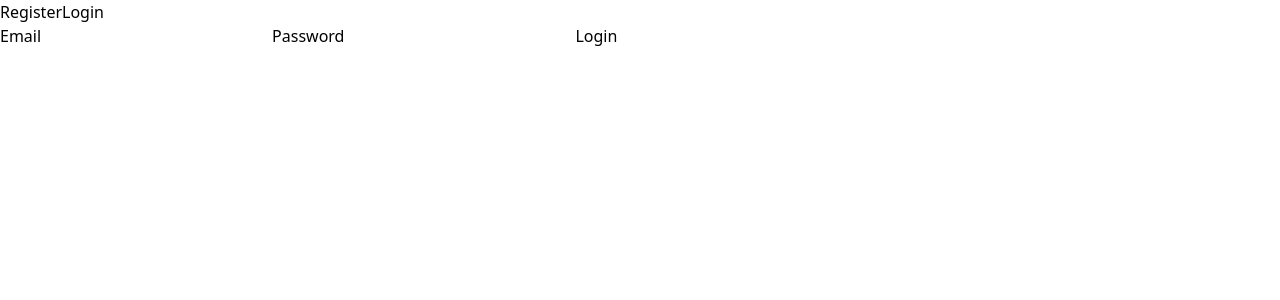
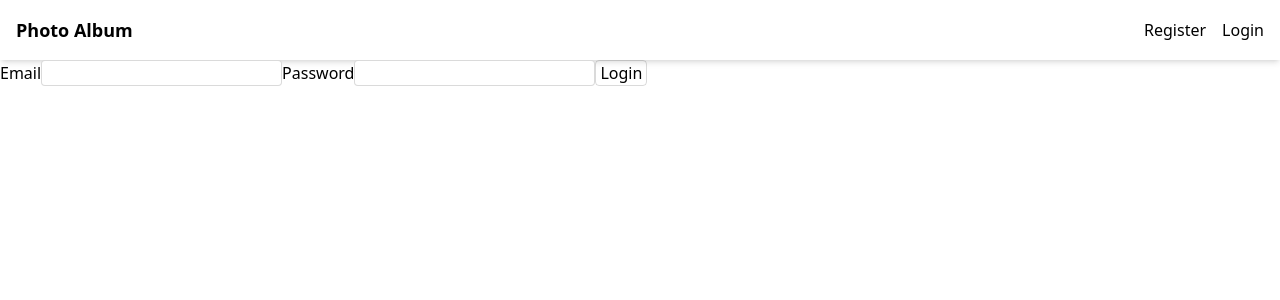
Before and after one commit to LorenzoR02/nextjs-photo-album, a Next.js app: page /auth/login in a window 1280 px wide. Shown: the top 300 px of the page. Built offline with nearby package versions, Linux system fonts and the light colour scheme; no server answers.

Commit message:
Added some styles and navbar styled

```diff
--- a/src/components/Navbar.tsx
+++ b/src/components/Navbar.tsx
@@ -1,14 +1,13 @@
 import { useAuth } from "@/context/AuthContext"
 import Link from "next/link"
-import { useRouter } from "next/router"
 
 function Navbar() {
-  const { user, logout } = useAuth()
-
-  const router = useRouter()
+  const { user } = useAuth()
 
   return (
-    <nav>
+    <nav className="shadow-md flex justify-between items-center p-4">
+      <Link href='/' className="font-bold text-lg" >Photo Album</Link>
+      <div className="flex gap-4">
       {!user
         ?
         <>
@@ -16,13 +15,9 @@ function Navbar() {
           <Link href='/auth/login' >Login</Link>
         </>
         :
-          <span onClick={() => {
-
-            logout()
-            router.push('/auth/login')
-
-          }}>Logout</span>
+          <Link href='/auth/logout' >Logout</Link>
       }
+      </div>
     </nav>
   )
 }
--- a/src/pages/auth/logout.tsx
+++ b/src/pages/auth/logout.tsx
@@ -1,22 +1,22 @@
-import { auth } from "@/config/firebase"
+import { useAuth } from "@/context/AuthContext"
 import { NextPage } from "next"
 import { useRouter } from "next/router"
 
 const LogoutPage: NextPage = (props): JSX.Element => {
 
+  const { logout } = useAuth()
   const router = useRouter()
 
   const Logout = () => {
-    auth.signOut()
-    .then(() => router.push('/'))
-    .catch(error => console.log(error))
+    logout()
+    router.push('/')
   }
 
 
   return (
     <div>
       <p>Are you sure you want to logout?</p>
-      <button onClick={() => {router.push('/')}}>Cancel</button>
+      <button onClick={() => { router.push('/') }}>Cancel</button>
       <button onClick={Logout}>Logout</button>
     </div>
   )
--- a/src/styles/globals.css
+++ b/src/styles/globals.css
@@ -2,6 +2,16 @@
 @tailwind components;
 @tailwind utilities;
 
-* {
-  box-sizing: border-box;
+@layer base {
+  * {
+    box-sizing: border-box;
+  }
 }
+
+@layer components {
+  input {
+    border: 1px solid #00000025;
+    border-radius: 4px;
+    padding: 0px 4px 0px 4px;
+  }
+}
--- a/tailwind.config.js
+++ b/tailwind.config.js
@@ -4,7 +4,9 @@ module.exports = {
     "./src/**/*.{js,ts,jsx,tsx}",
   ],
   theme: {
-    extend: {},
+    extend: {
+
+    },
   },
   plugins: [],
 }
```
Also changed, not shown: src/pages/index.tsx (+12 -1 lines), public/firebase.png (added).
